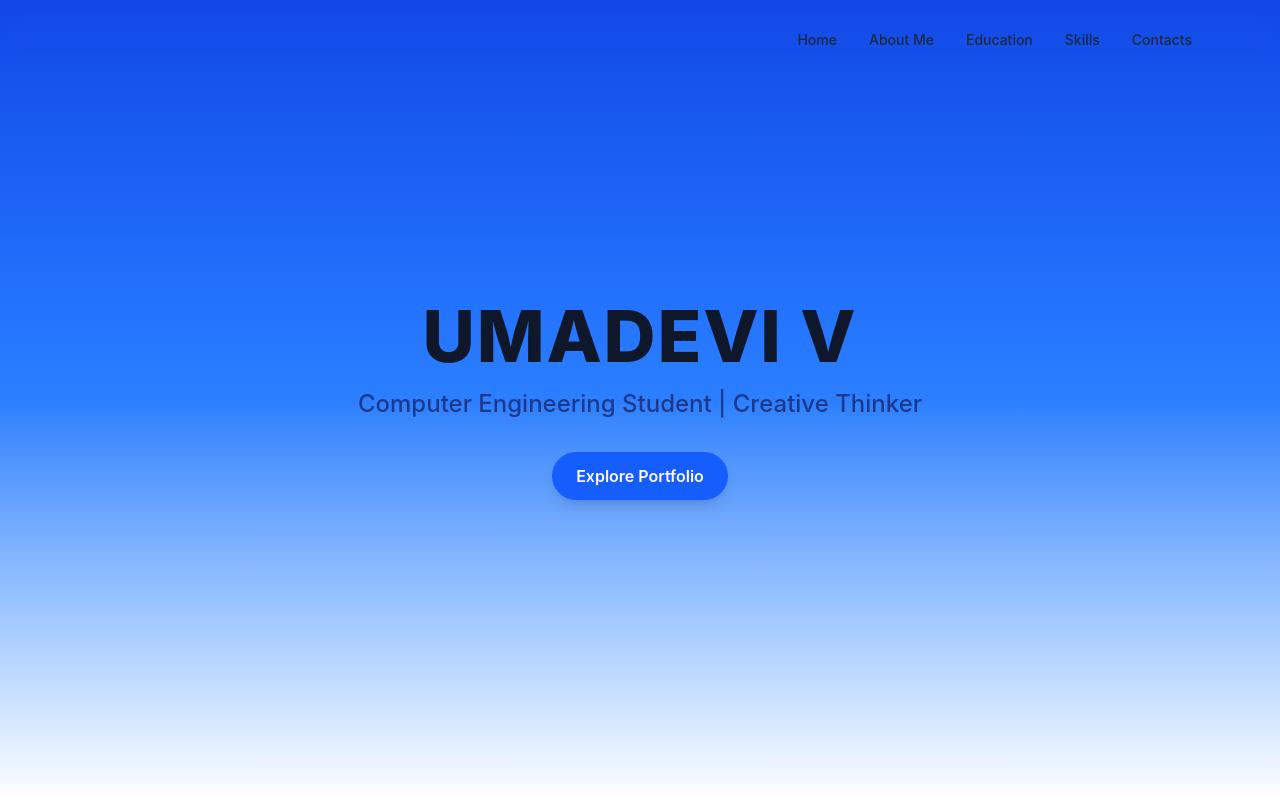
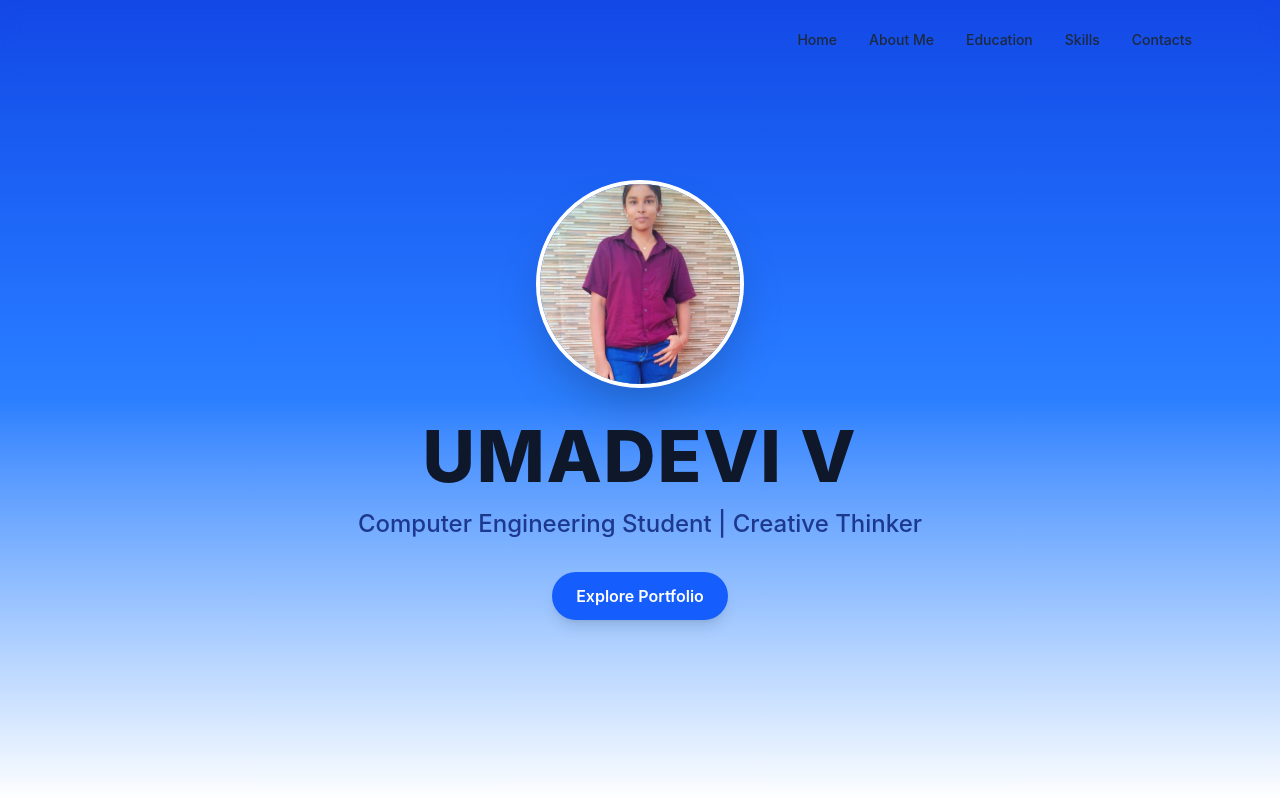
Before and after one commit to umadevivb60-maker/Portfolio, a React app: page / in a window 1280 px wide. Shown: the top 800 px of the page. Built offline with nearby package versions, Linux system fonts and the light colour scheme; the HTML template or start-up script is replaced by a standard one.

Commit message:
update ui5

```diff
--- a/src/components/Home.jsx
+++ b/src/components/Home.jsx
@@ -1,24 +1,35 @@
 import React from "react";
 
 function Home() {
-  return(
+  return (
+    <header
+      id="home"
+      className="bg-gradient-to-b from-blue-700 via-blue-500 to-white min-h-screen flex items-center justify-center"
+    >
+      <div className="text-center px-6">
 
-    <header id="home" className="bg-gradient-to-b from-blue-700 via-blue-500 to-white min-h-screen flex items-center justify-center text-white">
+        {/* Profile Image */}
+        <img
+          src="public/Images/kathu1.jpg"
+          alt="Umadevi"
+          className="w-40 h-40 md:w-52 md:h-52 rounded-full object-cover border-4 border-white shadow-2xl mx-auto mb-8 hover:scale-105 transition duration-300"
+        />
 
-      <div className="text-center px-6">
-        {/* Changed text-white to text-slate-900 for high contrast as it nears the white gradient base */}
+        {/* Name */}
         <h1 className="text-5xl md:text-7xl font-extrabold tracking-wide mb-4 text-slate-900">
           UMADEVI V
         </h1>
 
+        {/* Subtitle */}
         <p className="text-lg md:text-2xl font-medium text-blue-900">
           Computer Engineering Student | Creative Thinker
         </p>
 
-        {/* Updated button to a solid blue that changes to a deeper blue on hover */}
+        {/* Button */}
         <button className="mt-8 px-6 py-3 bg-blue-600 text-white font-semibold rounded-full shadow-lg hover:bg-blue-700 hover:scale-105 transition duration-300">
           Explore Portfolio
         </button>
+
       </div>
     </header>
   );
```
